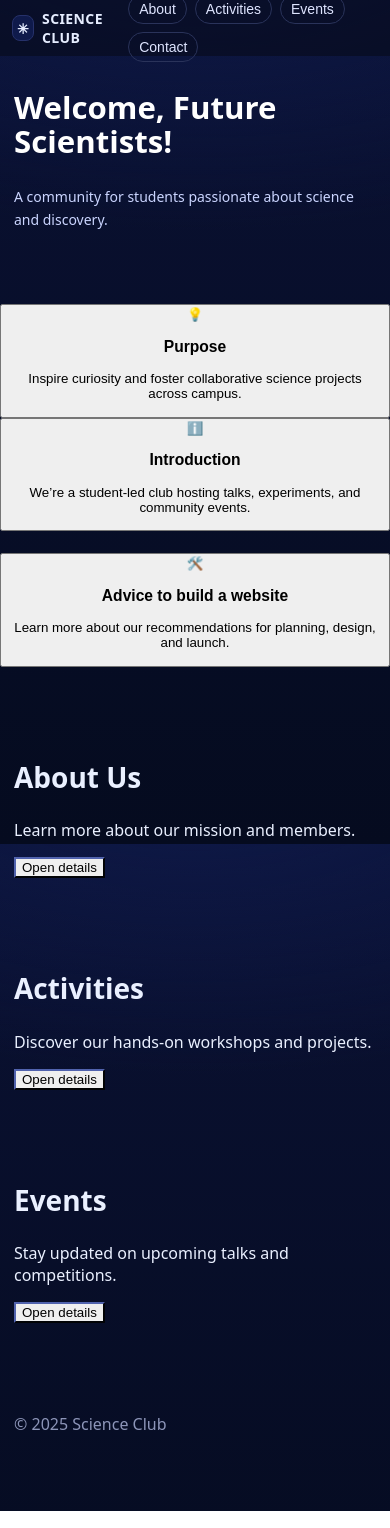
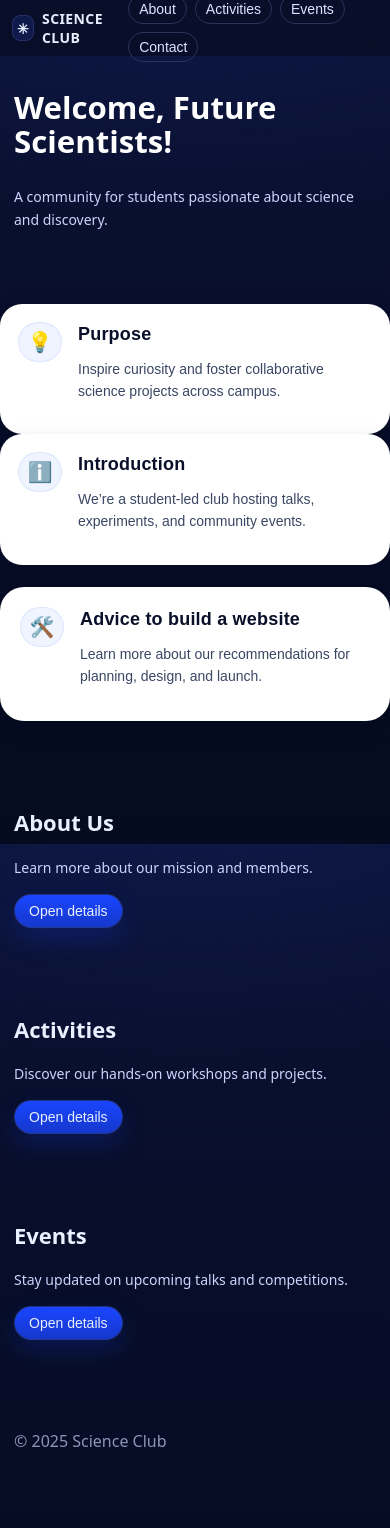
Before and after one commit to fatnaghall/webPage, a React (Vite) app: page / in a window 390 px wide. Built offline with nearby package versions, Linux system fonts and the light colour scheme.

Commit message:
Softer rounded cards and pill button for sections

```diff
--- a/src/components/InfoCard.css
+++ b/src/components/InfoCard.css
@@ -1,71 +1,83 @@
 /* ===== InfoCard.css (كامل) ===== */
+.info{
+  width: 100%;
+  text-align: left;
+  display: flex;
+  gap: 16px;
+  align-items: flex-start;
 
-/* شبكة البطاقات في قسم البطاقات الثلاثة (Purpose / Introduction / Advice) */
-.cards-grid {
-  display: grid;
-  grid-template-columns: repeat(2, 1fr);
-  gap: 22px;
-  margin-top: 26px;
+  padding: 24px;
+  border-radius: 28px;               /* حواف ناعمة وواضحة */
+  background: var(--card, #ffffff);
+  color: #111;
+
+  /* حدود خفيفة وظل ناعم */
+  border: 1px solid rgba(17,24,39,.06);
+  box-shadow:
+    0 10px 30px rgba(0,0,0,.08),
+    0 2px 8px rgba(0,0,0,.06);
+
+  cursor: pointer;
+  border: none;                       /* نتخلّص من الحدود القاسية القديمة */
+  transition:
+    transform .15s ease,
+    box-shadow .20s ease,
+    background-color .20s ease,
+    border-color .20s ease;
 }
 
-.card {
-  background: rgba(255,255,255,0.06);
-  border: 1px solid rgba(255,255,255,0.12);
-  border-radius: 22px;
-  padding: 22px;
-  color: #eaf0ff;
-  box-shadow: 0 8px 24px rgba(0,0,0,0.18);
+.info:hover{
+  transform: translateY(-2px);
+  box-shadow:
+    0 16px 40px rgba(0,0,0,.10),
+    0 3px 10px rgba(0,0,0,.08);
+  background: #ffffff;
 }
 
-.card--wide {
-  grid-column: 1 / -1;  /* البطاقة الطويلة (Advice) */
+.info--wide{
+  padding: 28px;                      /* البطاقة العريضة (Advice) */
+  border-radius: 30px;                /* حواف ألين قليلاً */
 }
 
-.card__icon {
-  width: 48px;
-  height: 48px;
+.info__icon{
+  width: 44px;
+  height: 44px;
   border-radius: 999px;
   display: grid;
   place-items: center;
-  background: rgba(173, 195, 255, 0.18);
-  border: 1px solid rgba(173,195,255,0.3);
+  background: rgba(173,195,255,.18);
+  border: 1px solid rgba(173,195,255,.30);
+  flex: 0 0 44px;
+  font-size: 20px;
 }
 
-.card__title {
-  margin-top: 10px;
+.info__title{
+  color: #0a0f2a;
+  margin: 2px 0 6px;
   font-size: 22px;
   font-weight: 800;
-  color: #ffffff;
+  letter-spacing: .2px;
 }
 
-.card__text {
-  margin-top: 6px;
-  font-size: 16px;
-  line-height: 1.7;
-  color: #d7e1ff;
+.info__desc{
+  color: #3a4663;
+  font-size: 15.5px;
+  line-height: 1.6;
 }
 
-/* ========== Responsive (mobile) ========== */
-@media (max-width: 640px) {
-  .cards-grid {
-    grid-template-columns: 1fr;   /* عمود واحد */
-    gap: 14px;
-    margin-top: 18px;
+/* ===== موبايل ===== */
+@media (max-width: 640px){
+  .info{
+    padding: 18px;
+    border-radius: 22px;
   }
-  .card {
-    padding: 16px;
-    border-radius: 16px;
+  .info--wide{
+    padding: 20px;
+    border-radius: 24px;
   }
-  .card__icon {
-    width: 40px;
-    height: 40px;
+  .info__icon{
+    width: 40px; height: 40px;
   }
-  .card__title {
-    font-size: 18px;              /* تصغير العنوان حتى لا يلتف */
-    margin-top: 6px;
-  }
-  .card__text {
-    font-size: 14px;
-    line-height: 1.55;
-  }
+  .info__title{ font-size: 18px; margin: 2px 0 4px; }
+  .info__desc{ font-size: 14px; line-height: 1.55; }
 }
--- a/src/components/Section.css
+++ b/src/components/Section.css
@@ -1,3 +1,55 @@
-.sec__title{font-size:28px}
-.sec__desc{margin:6px 0 14px}
-.sec__open{border-color:#2a335a}
+/* ===== Section.css (كامل) ===== */
+.sec__title{
+  font-size: 28px;
+  font-weight: 800;
+  color: #eaf0ff;
+}
+
+.sec__desc{
+  margin: 6px 0 14px;
+  color: #cbd5ff;
+  font-size: 16px;
+  line-height: 1.7;
+}
+
+/* زر Open details بشكل كبسولة ناعمة */
+.sec__open.btn{
+  display: inline-flex;
+  align-items: center;
+  gap: 8px;
+
+  padding: 10px 18px;
+  border-radius: 9999px;                        /* كبسولة ناعمة جداً */
+  background: linear-gradient(180deg, #1a45ff, #1538cc);
+  color: #eaf0ff;
+
+  border: 1px solid rgba(42, 51, 90, .65);
+  box-shadow:
+    0 10px 24px rgba(26,69,255,.22),
+    0 2px 8px rgba(0,0,0,.12);
+
+  transition:
+    transform .15s ease,
+    box-shadow .2s ease,
+    background-color .2s ease,
+    opacity .2s ease;
+}
+
+.sec__open.btn:hover{
+  transform: translateY(-1px);
+  box-shadow:
+    0 16px 36px rgba(26,69,255,.28),
+    0 4px 12px rgba(0,0,0,.14);
+  background: linear-gradient(180deg, #2a56ff, #1a45ff);
+}
+
+/* موبايل */
+@media (max-width: 640px){
+  .sec__title{ font-size: 22px; }
+  .sec__desc{ font-size: 14px; }
+  .sec__open.btn{
+    padding: 8px 14px;
+    border-radius: 9999px;
+    font-size: 14px;
+  }
+}
```
